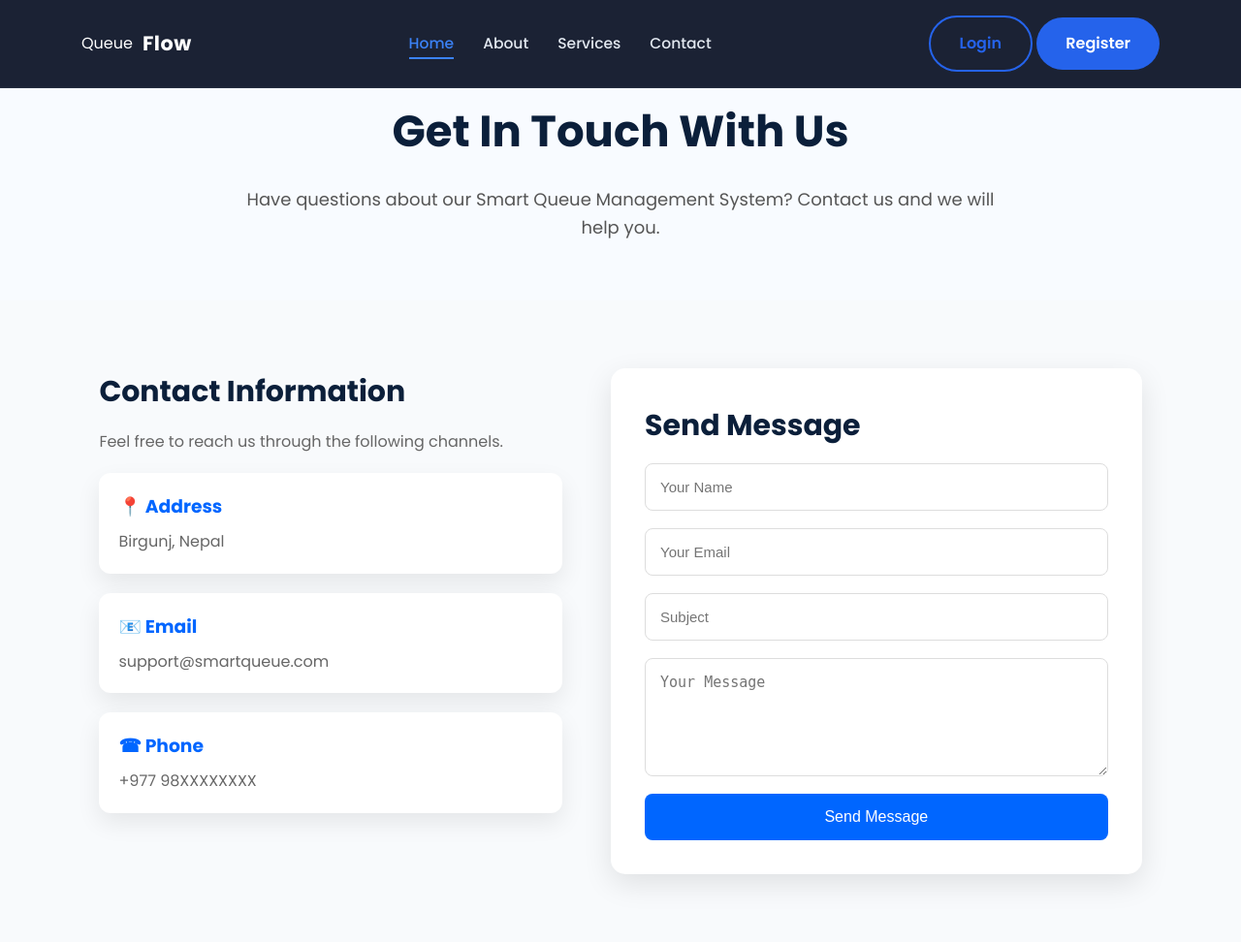
After one commit to PriyaGupta44/Smart-Queue-Management-System, a Flask app: page /contact in a window 1280 px wide. The commit adds this page. Shown: the whole page at 97% size. Run offline with Flask 3, Linux system fonts and the light colour scheme.

Commit message:
Feat: integrate contact page

```diff
--- a/app.py
+++ b/app.py
@@ -22,4 +22,8 @@ def login():
 def register():
     return render_template('register.html')
 
+@app.route("/contact")
+def contact():
+    return render_template('contact.html')
+
 app.run()
--- /dev/null
+++ b/static/CSS/contact.css
@@ -0,0 +1,241 @@
+/* ===========================
+   Contact Hero Section
+=========================== */
+
+
+.contact-hero {
+
+    padding: 100px 0 60px;
+    text-align: center;
+    background: #f8fbff;
+
+}
+
+
+.contact-container {
+
+    max-width: 800px;
+    margin: auto;
+
+}
+
+
+.contact-container h1 {
+
+    font-size: 45px;
+    color: #0b1f3a;
+    margin-bottom: 20px;
+
+}
+
+
+.contact-container p {
+
+    font-size: 18px;
+    color: #555;
+    line-height: 1.6;
+
+}
+
+
+
+
+/* ===========================
+   Contact Main Section
+=========================== */
+
+
+.contact-section {
+
+    padding: 70px 8%;
+
+}
+
+
+.contact-wrapper {
+
+    display: flex;
+    justify-content: space-between;
+    gap: 50px;
+
+}
+
+
+
+
+/* ===========================
+   Contact Information
+=========================== */
+
+
+.contact-info {
+
+    flex: 1;
+
+}
+
+
+.contact-info h2,
+.contact-form h2 {
+
+    font-size: 30px;
+    color: #0b1f3a;
+    margin-bottom: 15px;
+
+}
+
+
+.contact-info p {
+
+    color: #666;
+    line-height: 1.6;
+
+}
+
+
+
+.info-card {
+
+    background:white;
+    padding:20px;
+    margin-top:20px;
+
+    border-radius:12px;
+
+    box-shadow:
+    0 10px 25px rgba(0,0,0,0.08);
+
+}
+
+
+
+.info-card h3 {
+
+    color:#0066ff;
+    margin-bottom:8px;
+
+}
+
+
+
+
+/* ===========================
+   Contact Form
+=========================== */
+
+
+.contact-form {
+
+    flex:1;
+
+    background:white;
+
+    padding:35px;
+
+    border-radius:15px;
+
+
+    box-shadow:
+    0 10px 30px rgba(0,0,0,0.1);
+
+}
+
+
+
+.contact-form form {
+
+    display:flex;
+    flex-direction:column;
+    gap:18px;
+
+}
+
+
+
+.contact-form input,
+.contact-form textarea {
+
+
+    width:100%;
+
+    padding:15px;
+
+    border:1px solid #ddd;
+
+    border-radius:8px;
+
+    font-size:15px;
+
+    outline:none;
+
+}
+
+
+
+.contact-form input:focus,
+.contact-form textarea:focus {
+
+
+    border-color:#0066ff;
+
+}
+
+
+
+.contact-form button {
+
+
+    padding:15px;
+
+    background:#0066ff;
+
+    color:white;
+
+    border:none;
+
+    border-radius:8px;
+
+    font-size:16px;
+
+    cursor:pointer;
+
+    transition:0.3s;
+
+}
+
+
+
+.contact-form button:hover {
+
+
+    background:#004dcc;
+
+}
+
+
+
+
+
+/* ===========================
+   Responsive Design
+=========================== */
+
+
+@media(max-width:900px){
+
+
+    .contact-wrapper{
+
+        flex-direction:column;
+
+    }
+
+
+    .contact-container h1{
+
+        font-size:35px;
+
+    }
+
+
+}
--- /dev/null
+++ b/templates/contact.html
@@ -0,0 +1,226 @@
+<!DOCTYPE html>
+<html lang="en">
+
+<head>
+    <meta charset="UTF-8">
+    <meta name="viewport" content="width=device-width, initial-scale=1.0">
+
+    <title>Queue Management System</title>
+
+    <!-- Google Font -->
+    <link rel="preconnect" href="https://fonts.googleapis.com">
+    <link rel="preconnect" href="https://fonts.gstatic.com" crossorigin>
+    <link href="https://fonts.googleapis.com/css2?family=Poppins:wght@300;400;500;600;700;800&display=swap"
+        rel="stylesheet">
+
+    <!-- CSS -->
+
+    <link rel="stylesheet" href="static/CSS/style.css">
+    <link rel="stylesheet" href="static/CSS/navbar.css">
+    <link rel="stylesheet" href="static/CSS/contact.css">
+
+</head>
+
+<body>
+
+    <!-- ================= NAVBAR ================= -->
+
+    <header class="navbar">
+
+        <div class="container nav-container">
+
+            <a href="/" class="logo">
+                Queue<span>Flow</span>
+            </a>
+
+            <nav>
+
+                <ul class="nav-links">
+
+                    <li><a href="/" class="active">Home</a></li>
+
+                    <li><a href="/about">About</a></li>
+
+                    <li><a href="/services">Services</a></li>
+
+                    <li><a href="/contact">Contact</a></li>
+
+                </ul>
+
+            </nav>
+
+            <div class="nav-buttons">
+
+                <a href="/login" class="btn btn-outline">
+                    Login
+                </a>
+
+                <a href="/register" class="btn btn-primary">
+                    Register
+                </a>
+
+            </div>
+
+        </div>
+
+    </header>
+
+
+
+    <!-- Contact Hero -->
+
+    <section class="contact-hero">
+
+        <div class="contact-container">
+
+            <h1>
+                Get In Touch With Us
+            </h1>
+
+            <p>
+                Have questions about our Smart Queue Management System?
+                Contact us and we will help you.
+            </p>
+
+        </div>
+
+    </section>
+
+
+
+
+    <!-- Contact Section -->
+
+    <section class="contact-section">
+
+
+        <div class="contact-wrapper">
+
+
+
+            <!-- Contact Information -->
+
+            <div class="contact-info">
+
+
+                <h2>
+                    Contact Information
+                </h2>
+
+
+                <p>
+                    Feel free to reach us through the following channels.
+                </p>
+
+
+
+                <div class="info-card">
+
+                    <h3>
+                        📍 Address
+                    </h3>
+
+                    <p>
+                        Birgunj, Nepal
+                    </p>
+
+                </div>
+
+
+
+                <div class="info-card">
+
+                    <h3>
+                        📧 Email
+                    </h3>
+
+                    <p>
+                        support@smartqueue.com
+                    </p>
+
+                </div>
+
+
+
+                <div class="info-card">
+
+                    <h3>
+                        ☎ Phone
+                    </h3>
+
+                    <p>
+                        +977 98XXXXXXXX
+                    </p>
+
+                </div>
+
+
+            </div>
+
+
+
+
+            <!-- Contact Form -->
+
+
+            <div class="contact-form">
+
+
+                <h2>
+                    Send Message
+                </h2>
+
+
+
+                <form>
+
+
+                    <input
+                    type="text"
+                    placeholder="Your Name"
+                    required>
+
+
+
+                    <input
+                    type="email"
+                    placeholder="Your Email"
+                    required>
+
+
+
+                    <input
+                    type="text"
+                    placeholder="Subject"
+                    required>
+
+
+
+                    <textarea
+                    rows="5"
+                    placeholder="Your Message"
+                    required></textarea>
+
+
+
+                    <button type="submit">
+                        Send Message
+                    </button>
+
+
+                </form>
+
+
+            </div>
+
+
+        </div>
+
+
+    </section>
+
+
+
+</body>
+
+</html>
```
Also changed, not shown: templates/login.html (+31 -18 lines), templates/register.html (+32 -32 lines).
